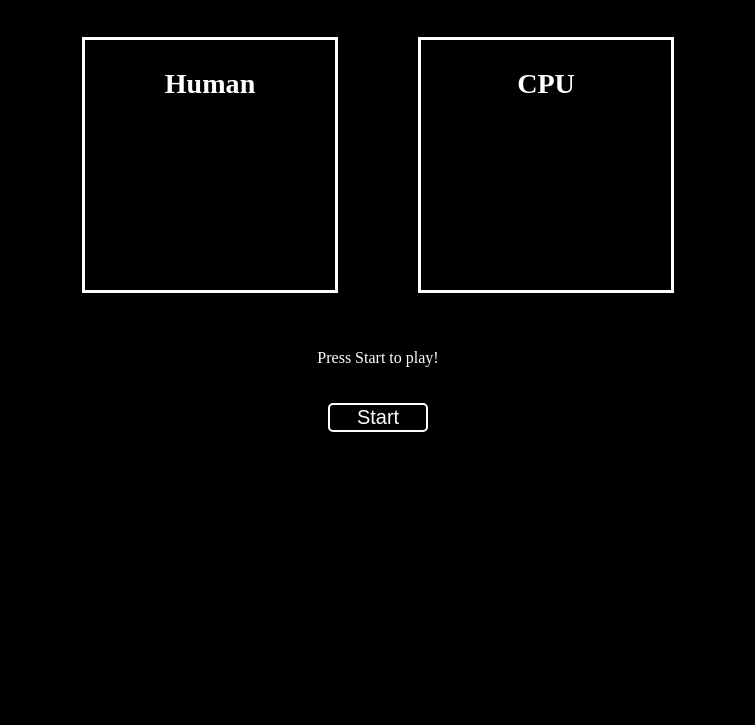
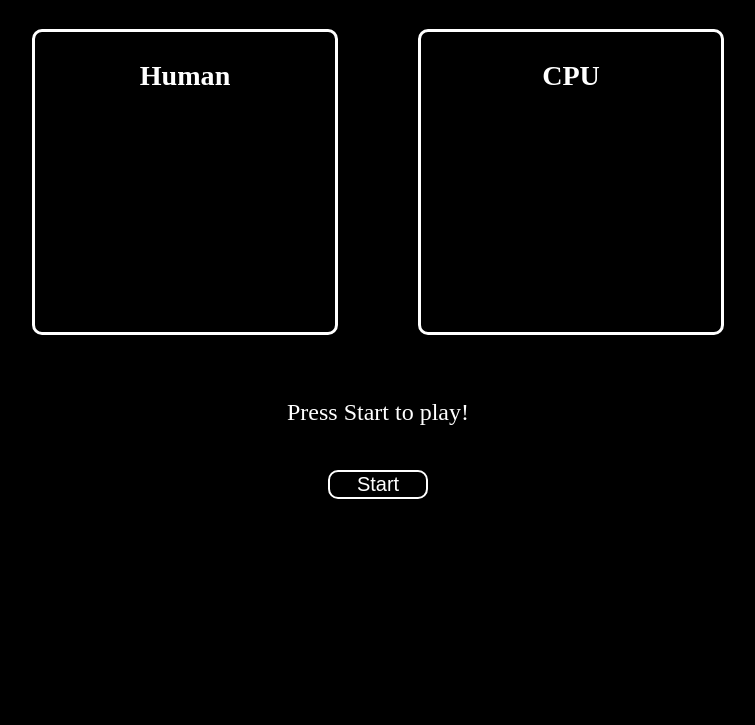
Before and after one commit to DrizzlyHollidaze/rockpaper, a plain HTML site: page index.html in a window 1280 px wide. Shown: the part 91-816 px from the top of the page, without its empty margins (262-1017 px from the left). Drawn offline with Linux system fonts and the light colour scheme.

Commit message:
GUI seems to be put togther well

```diff
--- a/rockpaper.js
+++ b/rockpaper.js
@@ -136,7 +136,7 @@ buttonPaper.addEventListener('click', function() {
 });
 buttonSicssors.addEventListener('click', function() {
 
-    playersSelection = 'sicssors';
+    playersSelection = 'scissors';
     game();
 });
 
--- a/styles.css
+++ b/styles.css
@@ -1,12 +1,16 @@
 body {
     background-color: black;
+    padding:0;
+    margin:0;
+    display:flex;
+    justify-content: center;
 }
 button {
     background-color: black;
     color:white;
     border-color:white;
     border-style:solid;
-    border-radius:5px;
+    border-radius:10px;
     margin:20px;
     font-size:20px;
     width:100px;
@@ -21,6 +25,7 @@ button {
     margin:0;
     padding:0;
     border-style:none;
+    width: 800px;
 }
 .game {
     display:flex;
@@ -30,10 +35,14 @@ button {
 .player, .cpu {
     border-style:solid;
     border-color:white;
+    border-radius:10px;
     display:flex;
     flex-direction: column;
     align-items: center;
-    width: 250px;
-    height: 250px;
+    width: 300px;
+    height: 300px;
     font-size: 24px;
 }
+.scoreCard {
+    font-size: 24px;
+}
```
